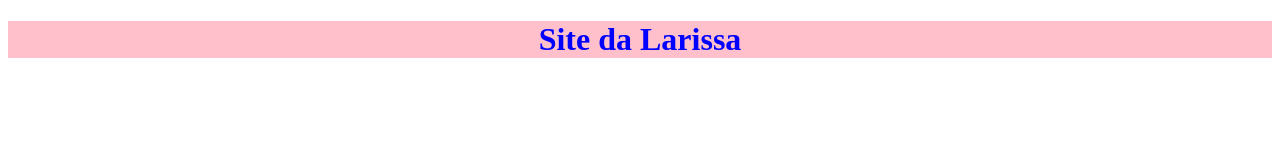
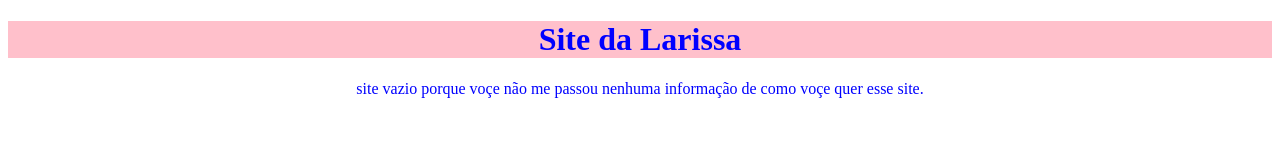
Before and after one commit to RenatoNMG/Larissa, a plain HTML site: page index.html in a window 1280 px wide. Drawn offline with Linux system fonts and the light colour scheme.

Commit message:
Atualização

```diff
--- a/index.html
+++ b/index.html
@@ -11,10 +11,15 @@
             text-align: center;
 
         }
+        p{
+            color: blue;
+            text-align: center;
+        }
     </style>
 </head>
 <body>
     <H1>Site da Larissa</H1>
+    <p>site vazio porque voçe não me passou nenhuma informação de como voçe quer esse site.</p>
 
 </body>
 </html>
```
